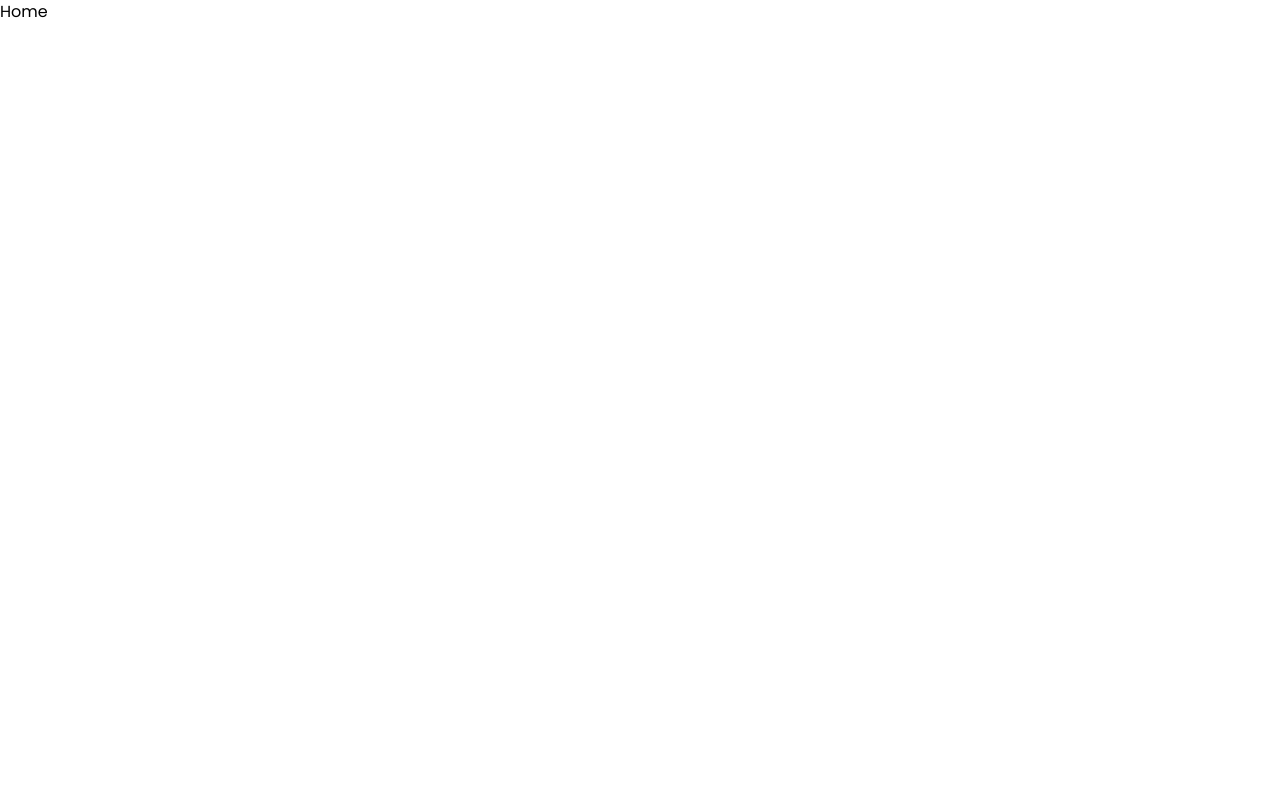
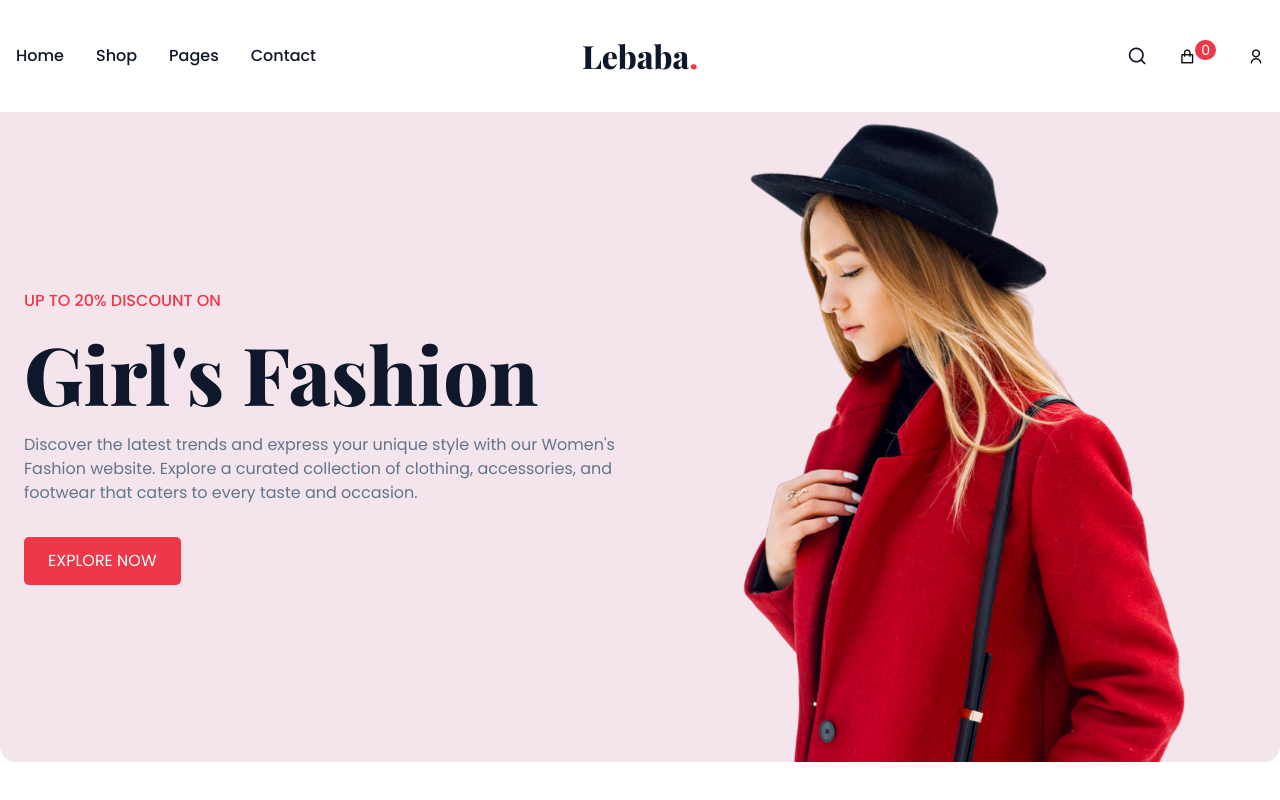
Before and after one commit to masumparvez56/lebaba-ecommerce-fullstack-project, a React (Vite) app in the folder frontend/: page / in a window 1280 px wide. Built offline with nearby package versions, Linux system fonts and the light colour scheme.

Commit message:
added Navbar & Hero section

```diff
--- a/frontend/package.json
+++ b/frontend/package.json
@@ -12,7 +12,8 @@
   "dependencies": {
     "react": "^19.2.0",
     "react-dom": "^19.2.0",
-    "react-router-dom": "^7.11.0"
+    "react-router-dom": "^7.11.0",
+    "remixicon": "^4.7.0"
   },
   "devDependencies": {
     "@eslint/js": "^9.39.1",
--- a/frontend/src/App.jsx
+++ b/frontend/src/App.jsx
@@ -1,11 +1,13 @@
 import { Outlet } from 'react-router-dom'
 import './App.css'
+import Navbar from './components/Navbar'
 
 function App() {
 
   return (
     <>
-     <Outlet/>
+      <Navbar />
+      <Outlet />
     </>
   )
 }
--- /dev/null
+++ b/frontend/src/components/Navbar.jsx
@@ -0,0 +1,37 @@
+import React from 'react';
+import { Link } from 'react-router-dom';
+
+const Navbar = () => {
+    return (
+        <header className="fixed-nav-bar w-nav">
+            <nav
+                className="max-w-screen-2xl mx-auto px-4 flex justify-between items-center"
+            >
+                <ul className="nav__links">
+                    <li className="link"><Link to="/">Home</Link></li>
+                    <li className="link"><Link to="/shop">Shop</Link></li>
+                    <li className="link"><Link to="/">Pages</Link></li>
+                    <li className="link"><Link to="/contact">Contact</Link></li>
+                </ul>
+                <div className="nav__logo">
+                    <Link to="/">Lebaba<span>.</span></Link>
+                </div>
+                <div className="nav__icons relative">
+                    <span>
+                        <Link to="/search"><i className="ri-search-line"></i></Link></span>
+                    <span>
+                        <button className="hover:text-primary">
+                            <i className="ri-shopping-bag-line"></i><sup
+                                className="text-sm inline-block px-1.5 text-white rounded-full bg-primary text-center">0</sup>
+                        </button>
+                    </span>
+                    <span>
+                        <i className="ri-user-line rounded-full cursor-pointer"></i>
+                    </span>
+                </div>
+            </nav>
+        </header>
+    );
+};
+
+export default Navbar;
--- a/frontend/src/main.jsx
+++ b/frontend/src/main.jsx
@@ -1,6 +1,7 @@
 import { StrictMode } from 'react'
 import { createRoot } from 'react-dom/client'
 import './index.css'
+import 'remixicon/fonts/remixicon.css'
 import { RouterProvider } from 'react-router-dom'
 import router from './routes/router.jsx'
 
--- /dev/null
+++ b/frontend/src/pages/home/Banner.jsx
@@ -0,0 +1,24 @@
+import React from 'react';
+import bannerImg from '../../assets/header.png'
+
+const Banner = () => {
+    return (
+        <section className="section__container header__container">
+            <div className="header__content z-30">
+                <h4>UP TO 20% DISCOUNT ON</h4>
+                <h1>Girl's Fashion</h1>
+                <p>
+                    Discover the latest trends and express your unique style with our
+                    Women's Fashion website. Explore a curated collection of clothing,
+                    accessories, and footwear that caters to every taste and occasion.
+                </p>
+                <button className="btn"><a href="/shop">EXPLORE NOW</a></button>
+            </div>
+            <div className="header__image">
+                <img src={bannerImg} alt="header" />
+            </div>
+        </section>
+    );
+};
+
+export default Banner;
--- a/frontend/src/pages/home/Home.jsx
+++ b/frontend/src/pages/home/Home.jsx
@@ -1,10 +1,11 @@
 import React from 'react';
+import Banner from './Banner';
 
 const Home = () => {
     return (
-        <div>
-            Home
-        </div>
+        <>
+         <Banner/>
+        </>
     );
 };
 
```
Also changed, not shown: 1 other file (tests, documents, lock files or other folders).
